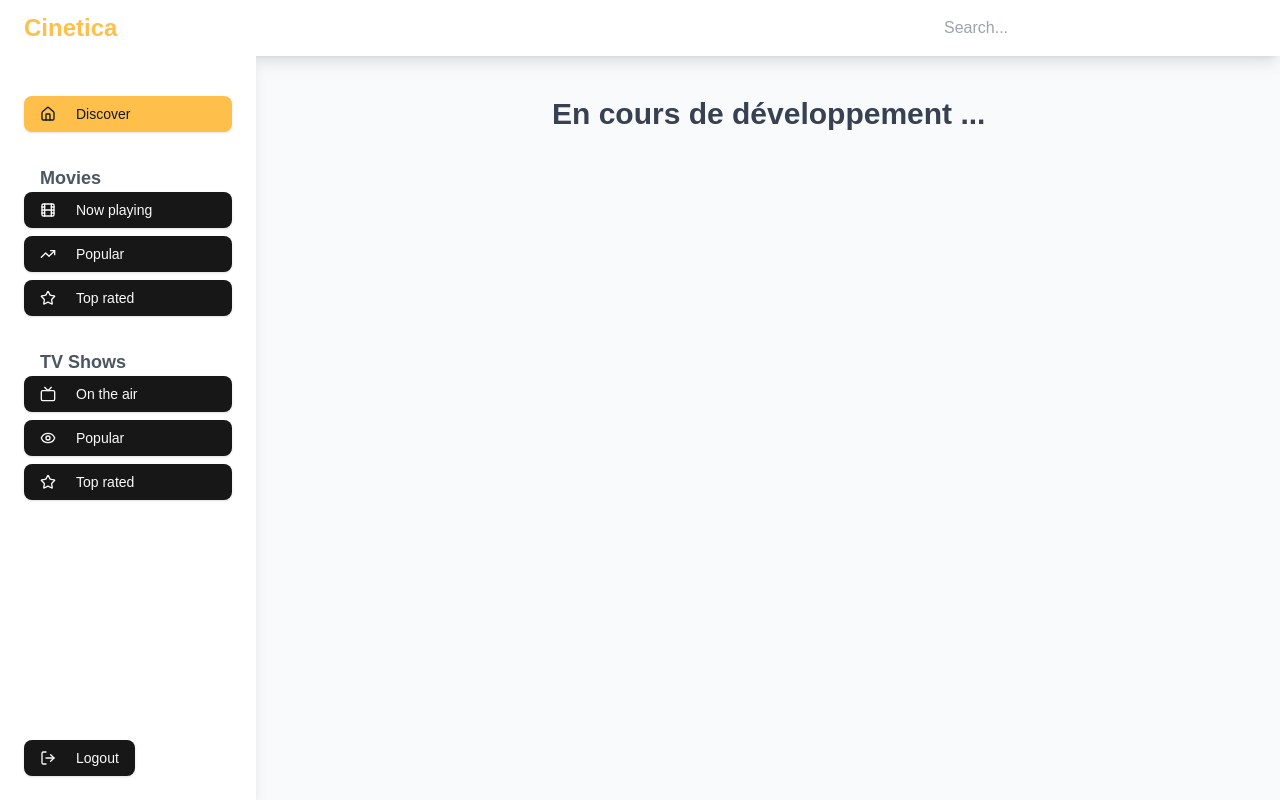
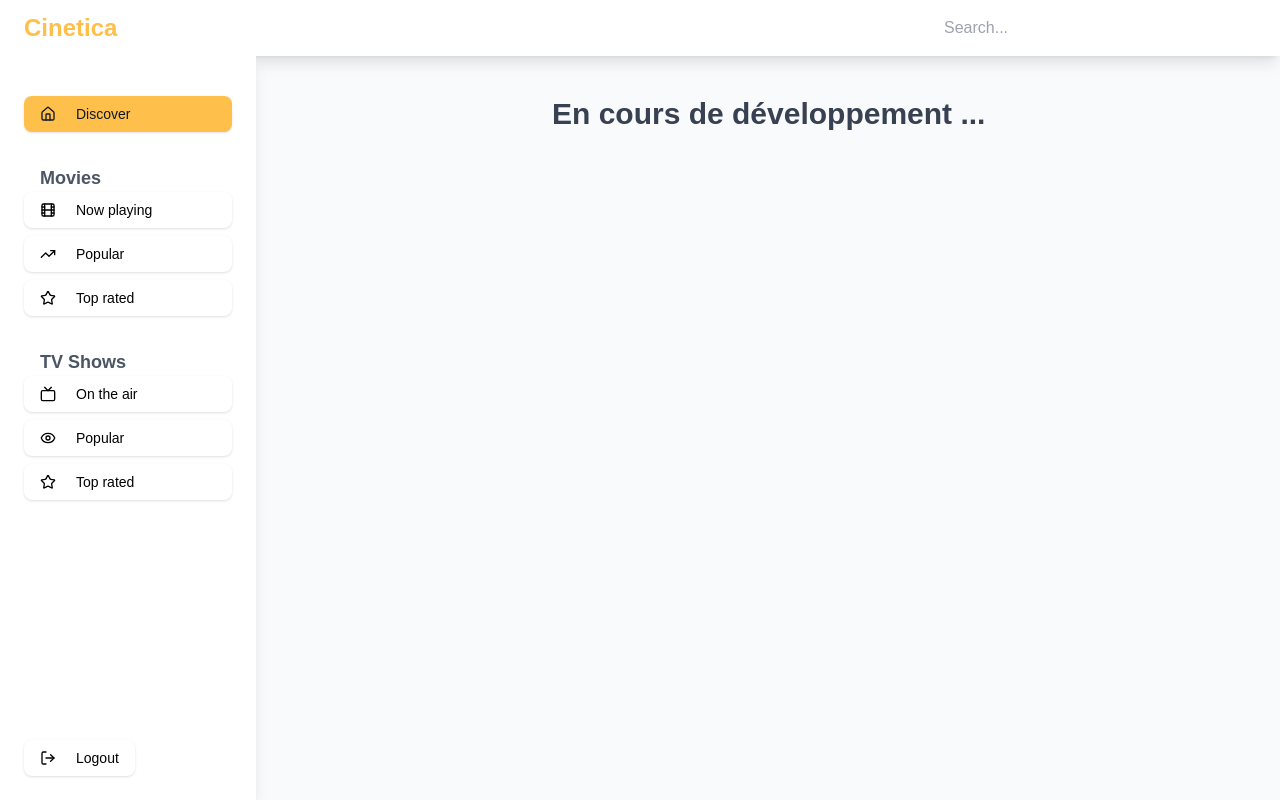
Before and after one commit to SarahMEZIANE/Cinetica, a Next.js app: page /dashboard in a window 1280 px wide. Built offline with nearby package versions, Linux system fonts and the light colour scheme.

Commit message:
Changed dark mode

```diff
--- a/app/dashboard/page.tsx
+++ b/app/dashboard/page.tsx
@@ -26,7 +26,7 @@ export default function Dashboard() {
       <header className="flex items-center justify-between px-6 py-2 bg-white dark:bg-[#333333] text-gray-800 dark:text-gray-200 shadow-lg">
         <div className="flex items-center space-x-4">
           <h2 className="text-2xl font-bold text-[#fec04b] dark:text-[#fec04b]">Cinetica</h2>
-          <Button onClick={toggleSidebar} className="text-[#fec04b] dark:text-[#fec04b] lg:hidden">
+          <Button onClick={toggleSidebar} className="bg-transparent text-[#fec04b] dark:text-[#fec04b] lg:hidden">
             {sidebarOpen ? <X className="w-6 h-6" /> : <Menu className="w-6 h-6" />}
           </Button>
         </div>
@@ -55,7 +55,7 @@ export default function Dashboard() {
                 <Button
                   key={`${item.section}-${item.name}`}
                   onClick={() => setActive(`${item.section}-${item.name}`)}
-                  className={`hover:bg-[#fec04b] hover:text-white justify-start text-left flex items-center space-x-3 px-4 py-3 rounded-lg ${
+                  className={`hover:bg-[#fec04b] hover:text-white bg-white text-black dark:text-white dark:bg-[#494949] justify-start text-left flex items-center space-x-3 px-4 py-3 rounded-lg ${
                     active === `${item.section}-${item.name}`
                       ? "bg-[#fec04b] text-gray-900 dark:bg-[#fec04b] dark:text-gray-900"
                       : "hover:bg-[#fec04b] hover:text-white"
@@ -75,7 +75,7 @@ export default function Dashboard() {
                 <Button
                   key={`${item.section}-${item.name}`}
                   onClick={() => setActive(`${item.section}-${item.name}`)}
-                  className={`hover:bg-[#fec04b] hover:text-white justify-start text-left flex items-center space-x-3 px-4 py-3 rounded-lg ${
+                  className={`hover:bg-[#fec04b] hover:text-white bg-white text-black dark:text-white dark:bg-[#494949] justify-start text-left flex items-center space-x-3 px-4 py-3 rounded-lg ${
                     active === `${item.section}-${item.name}`
                       ? "bg-[#fec04b] text-gray-900 dark:bg-[#fec04b] dark:text-gray-900"
                       : "hover:bg-[#fec04b] hover:text-white"
@@ -95,7 +95,7 @@ export default function Dashboard() {
                 <Button
                   key={`${item.section}-${item.name}`}
                   onClick={() => setActive(`${item.section}-${item.name}`)}
-                  className={`hover:bg-[#fec04b] hover:text-white justify-start text-left flex items-center space-x-3 px-4 py-3 rounded-lg ${
+                  className={`hover:bg-[#fec04b] hover:text-white bg-white text-black dark:text-white dark:bg-[#494949] justify-start text-left flex items-center space-x-3 px-4 py-3 rounded-lg ${
                     active === `${item.section}-${item.name}`
                       ? "bg-[#fec04b] text-gray-900 dark:bg-[#fec04b] dark:text-gray-900"
                       : "hover:bg-[#fec04b] hover:text-white"
@@ -110,7 +110,7 @@ export default function Dashboard() {
           <div className="pt-40 flex-shrink-0">
             <Button
               onClick={() => setActive("logout")}
-              className="hover:bg-[#fec04b] hover:text-white sm:justify-start text-left sm:flex items-center space-x-3 sm:px-4 sm:py-3 rounded-lg"
+              className="hover:bg-[#fec04b] hover:text-white bg-white text-black dark:text-white dark:bg-[#494949] sm:justify-start text-left sm:flex items-center space-x-3 sm:px-4 sm:py-3 rounded-lg"
             >
               <LogOut className="w-5 h-5" />
               <span>Logout</span>
```
